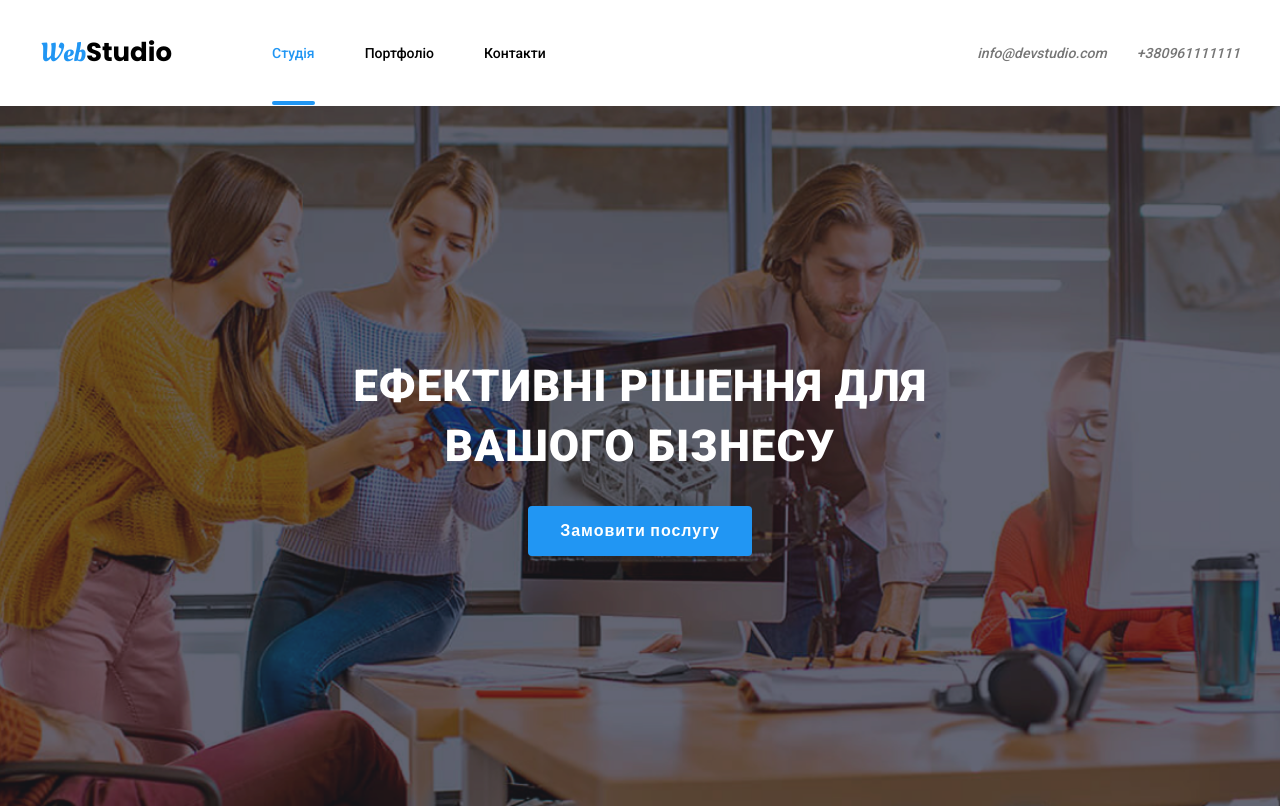
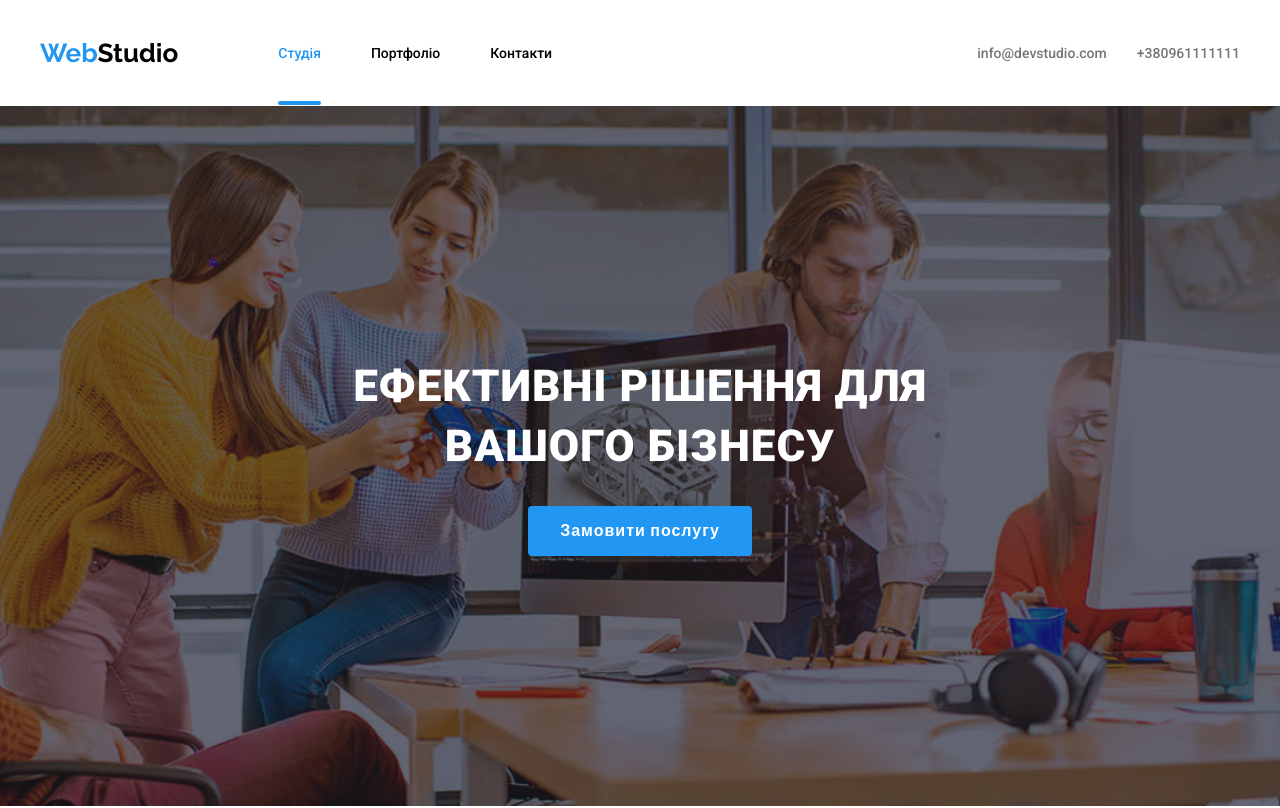
Before and after one commit to lovin4ik/GoIteens-home-work, a website: page pages/project-04/page04.html in a window 1280 px wide. Shown: the top 808 px of the page. Drawn offline with nearby package versions, Linux system fonts and the light colour scheme.

Commit message:
logo style

```diff
--- a/scss/components/page04/_header.scss
+++ b/scss/components/page04/_header.scss
@@ -1,5 +1,5 @@
+@import url("https://fonts.googleapis.com/css2?family=Roboto:wght@400;500;700;900&display=swap");
 @import url("https://fonts.googleapis.com/css2?family=Raleway:wght@400;500;700;800;900&display=swap");
-@import url("https://fonts.googleapis.com/css2?family=Roboto:wght@400;500;700;900&display=swap");
 
 .cyan {
 	color: #2196f3;
@@ -68,14 +68,14 @@
 		}
 		&__logo {
 			padding-right: 50px;
-			font-size: "Raleway" sans-serif;
+			font-family: 'Raleway', sans-serif;
 			color: #000;
 			font-size: 26px;
 			font-weight: 700;
 			> .cyan {
-				font-family: "Oleo-script";
+				font-family: 'Raleway', sans-serif;
+				font-weight: 700;
 				font-size: 26px;
-				font-weight: 400;
 				line-height: 36px;
 			}
 		}
@@ -83,6 +83,7 @@
 			font-weight: 400;
 		}
 		&__address {
+			font-style: normal;
 			display: flex;
 			gap: 30px;
 			flex-direction: row;
```
Also changed, not shown: scss/main.css, 1 other file.
